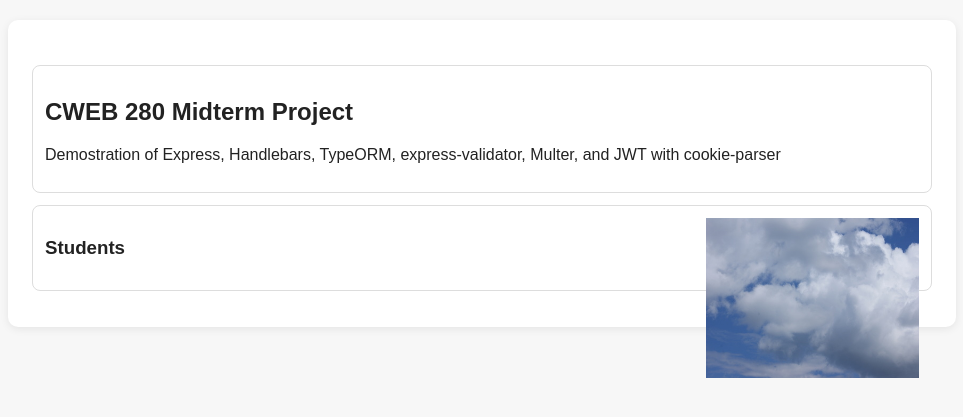
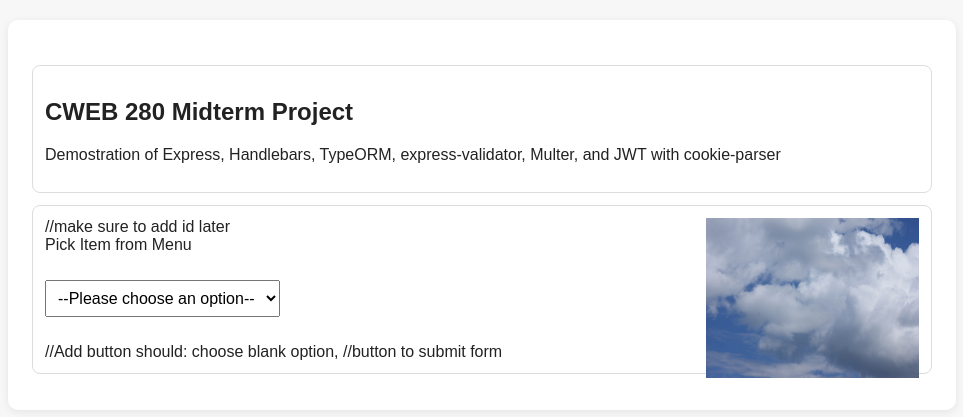
Before and after one commit to null-0ne/CWEB-Coffee-Shop, a Node server app: template views/custom_orders.handlebars in a window 1280 px wide. Shown: the part 42-459 px from the top of the page, without its empty margins (158-1121 px from the left). Run offline with Node 20, Linux system fonts and the light colour scheme; the template is opened without the code that fills it, so the values that code supplies are empty; some libraries are stand-ins or nearby versions.

Commit message:
added select for each menu items

```diff
--- a/app.js
+++ b/app.js
@@ -54,9 +54,28 @@ app.get('/', (req, res) => {
 });
 
 /*********** CUSTOM ORDERS ************
- * URL: http://localhost:8000/
+ * URL: http://localhost:8000/custom_orders
  *
 ************************************/
+
+//Item-order object to post in database?
+//add items as you go along + whatever schema the group decides for database
+const itemOrder = {};
+
+app.get('/custom_orders', (req, res) => {
+  res.render('custom_orders', {
+    title: 'CUSTOM ORDERS',
+
+    //take menu from the database
+    //hard-coded for now?
+    menu_list: [
+      { item: 'Artisan Baguette', price: 4.00 },
+      { item: 'Insert Pretentious Coffee Name here', price: 32.50},
+      { item: 'Muffin', price: 3.50 }
+    ]
+  })
+
+});
 
 
 
--- a/views/custom_orders.handlebars
+++ b/views/custom_orders.handlebars
@@ -7,11 +7,33 @@
 
 <div class="card">
   <img src="/clouds.jpg" />
-  <h3>Students</h3>
-  <ul>
-    {{#each students}}
-      <li>{{this.name}} - {{this.section}}</li>
+
+//make sure to add id later
+<form>
+
+  <label for="menu-select">Pick Item from Menu</label>
+  <p>
+    <select name="menu" id="menu-select">
+      <option value="">--Please choose an option--</option>
+      {{#each menu_list}}
+      //for the value, probably want id instead of name of item?
+      <option value="{{this.item}}">{{this.item}}</option>
+      {{/each}}
+    </select>
+  </p>
+
+  //Add button should: choose blank option,
+
+
+  //button to submit form
+  </form>
+
+
+
+  {{!-- <ul>
+    {{#each menu_list}}
+      <li>{{this.item}} - {{this.price}}</li>
     {{/each}}
-  </ul>
+  </ul> --}}
 
 </div>
```
